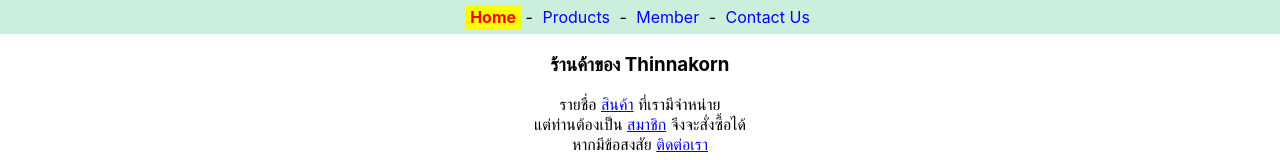
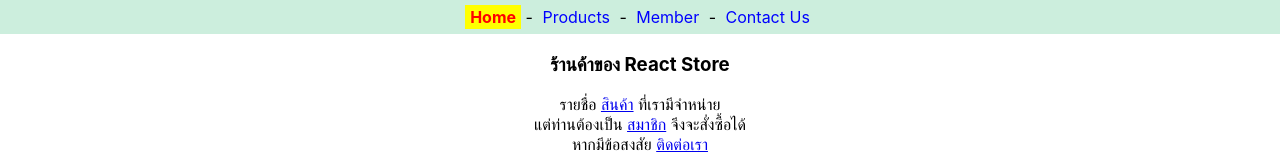
Before and after one commit to thinnak7-jpg/app1, a React (Create React App) app: page / in a window 1280 px wide. Shown: the top 160 px of the page. Built offline with nearby package versions, Linux system fonts and the light colour scheme.

Commit message:
Update home.js

```diff
--- a/src/home.js
+++ b/src/home.js
@@ -2,7 +2,7 @@ import React from 'react'
 export default function Home() {
 return (
 <p style={{textAlign:'center'}}>
-<h3>ร้านค้าของ Thinnakorn</h3>
+<h3>ร้านค้าของ React Store</h3>
 รายชื่อ <a href="/products">สินค้า</a> ที่เรามีจำหน่าย<br/>
 แต่ท่านต้องเป็น <a href="/member">สมาชิก</a> จึงจะสั่งซื้อได้<br/>
 หากมีข้อสงสัย <a href="/contact">ติดต่อเรา</a></p>
```
